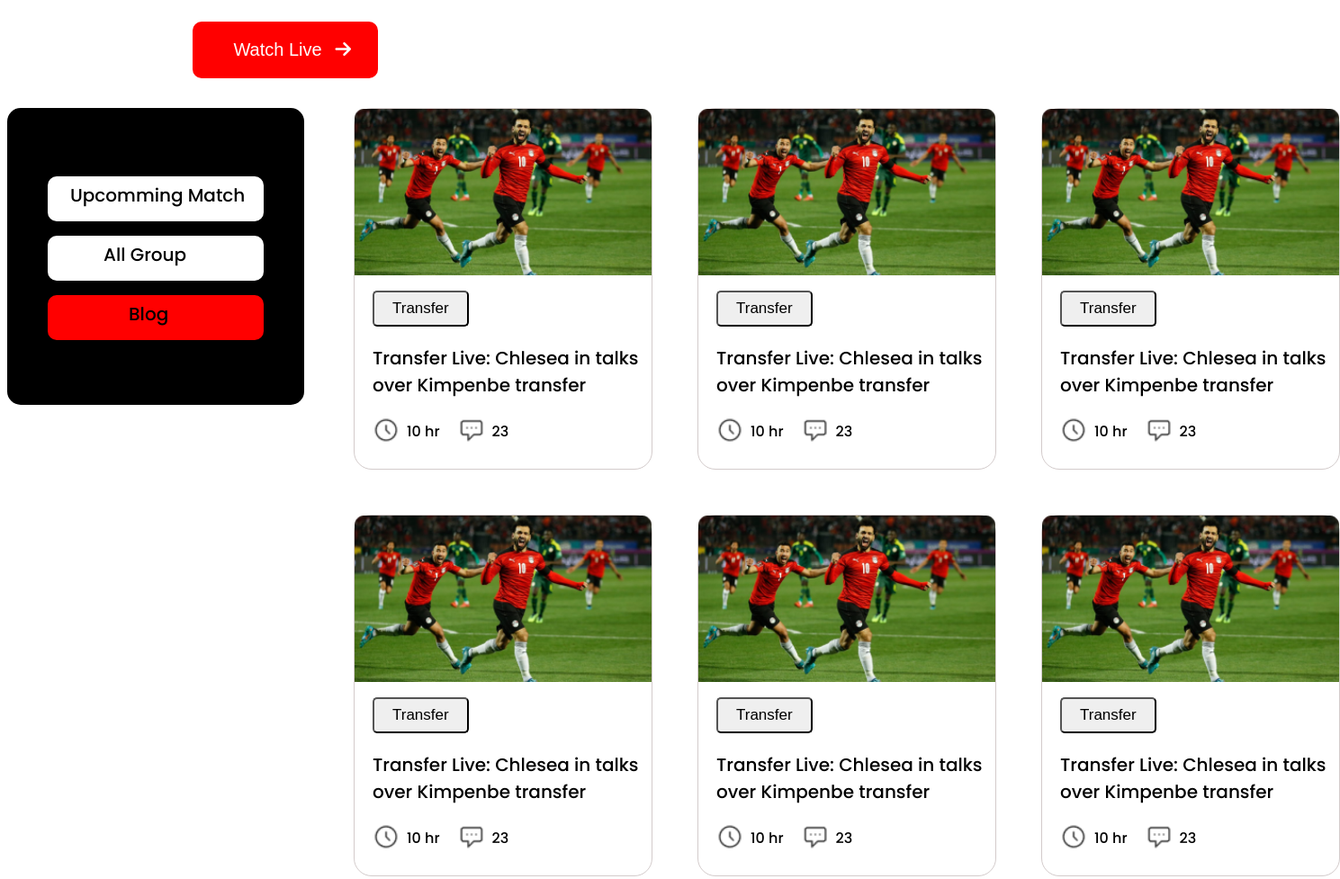
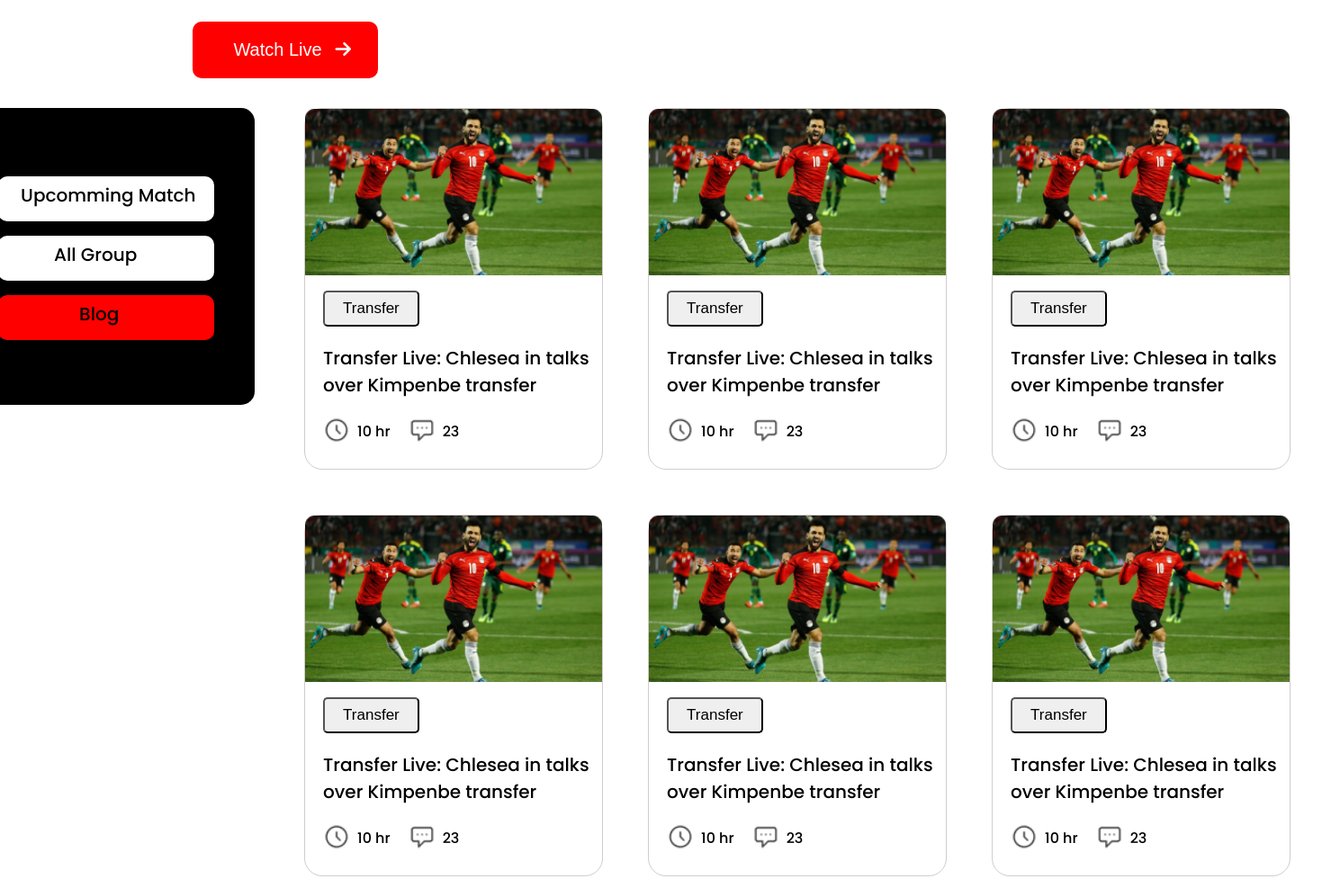
Before and after one commit to mamun2840/World-cup, a plain HTML site: page index.html in a window 1280 px wide. Shown: the part 940-1917 px from the top of the page at 90% size, 1489 px wide, since content can reach past the window. Drawn offline with Linux system fonts and the light colour scheme.

Commit message:
four-commit

```diff
--- a/style.css
+++ b/style.css
@@ -65,10 +65,11 @@ body{
 
 /* main-part */
 .container-2{
-    width: 100%;
+    width: 80%;
     margin-top: 150px;
     display: flex;
-    justify-content: space-around;
+    justify-content: center;
+    margin-left: 180px;
 }
 .main{
     display: flex;
```
